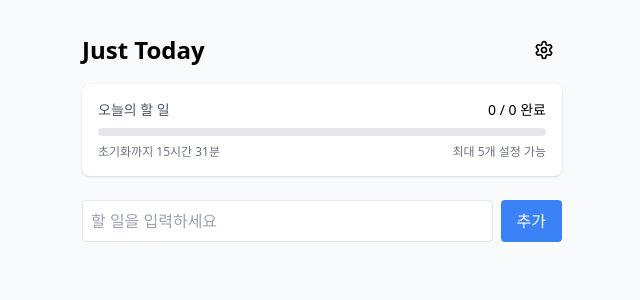
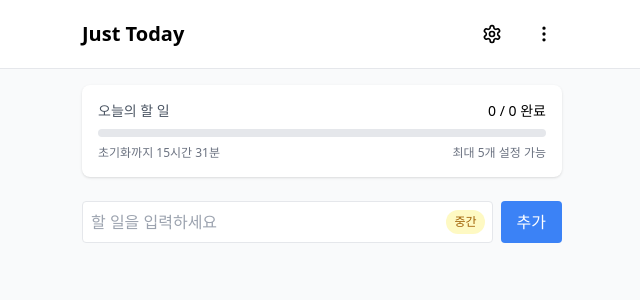
Before and after one commit to jtothemoon/just-today, a React (Vite) app: page / in a window 1280 px wide. Both pictures are taken after a click on the button "시작하기". Shown: the top 300 px of the page, without its empty margins (318-958 px from the left). Built offline with nearby package versions, Linux system fonts and the light colour scheme.

Commit message:
상단 메뉴, 우선 순위 추가

```diff
--- /dev/null
+++ b/src/components/layout/Header.tsx
@@ -0,0 +1,99 @@
+// src/components/layout/Header.tsx
+import { Settings, MoreVertical } from 'lucide-react';
+import { useState } from 'react';
+import { useNavigate } from 'react-router-dom';
+
+interface HeaderProps {
+  onClearAll: () => void;
+  onClearCompleted: () => void;
+  onReset: () => void;
+  onToggleHideCompleted: () => void;
+  isHidingCompleted: boolean;
+}
+
+const Header = ({
+  onClearAll,
+  onClearCompleted,
+  onReset,
+  onToggleHideCompleted,
+  isHidingCompleted
+}: HeaderProps) => {
+  const [isMenuOpen, setIsMenuOpen] = useState(false);
+  const navigate = useNavigate();
+
+  return (
+    <div className="sticky top-0 bg-white z-10 border-b">
+      <div className="max-w-lg mx-auto px-4 py-4 flex items-center justify-between">
+        <h1 className="text-xl font-bold">Just Today</h1>
+
+        <div className="flex items-center gap-2">
+          <button
+            onClick={() => navigate('/')}
+            className="p-2 hover:bg-gray-100 rounded-full transition-colors md:mr-2"
+            aria-label="설정"
+          >
+            <Settings className="w-5 h-5" />
+          </button>
+
+          <div className="relative">
+            <button
+              onClick={() => setIsMenuOpen(!isMenuOpen)}
+              className="p-2 hover:bg-gray-100 rounded-full transition-colors"
+              aria-label="메뉴"
+            >
+              <MoreVertical className="w-5 h-5" />
+            </button>
+
+            {isMenuOpen && (
+              <div className="absolute right-0 mt-2 py-2 w-48 bg-white rounded-lg shadow-lg border">
+                <button
+                  onClick={() => {
+                    onToggleHideCompleted();
+                    setIsMenuOpen(false);
+                  }}
+                  className="w-full px-4 py-2 text-left text-sm hover:bg-gray-100"
+                >
+                  {isHidingCompleted ? '완료된 항목 표시' : '완료된 항목 숨기기'}
+                </button>
+                <button
+                  onClick={() => {
+                    onClearCompleted();
+                    setIsMenuOpen(false);
+                  }}
+                  className="w-full px-4 py-2 text-left text-sm hover:bg-gray-100"
+                >
+                  완료된 항목 삭제
+                </button>
+                <hr className="my-2" />
+                <button
+                  onClick={() => {
+                    if (confirm('모든 할 일을 초기화하시겠습니까?')) {
+                      onReset();
+                    }
+                    setIsMenuOpen(false);
+                  }}
+                  className="w-full px-4 py-2 text-left text-sm hover:bg-gray-100 text-yellow-600"
+                >
+                  수동 초기화
+                </button>
+                <button
+                  onClick={() => {
+                    if (confirm('정말 모든 할 일을 삭제하시겠습니까?')) {
+                      onClearAll();
+                    }
+                    setIsMenuOpen(false);
+                  }}
+                  className="w-full px-4 py-2 text-left text-sm hover:bg-gray-100 text-red-600"
+                >
+                  전체 삭제
+                </button>
+              </div>
+            )}
+          </div>
+        </div>
+      </div>
+    </div>
+  );
+};
+
+export default Header;
--- a/src/components/todo/TodoInput.tsx
+++ b/src/components/todo/TodoInput.tsx
@@ -1,20 +1,48 @@
 // src/components/todo/TodoInput.tsx
+import { useState } from 'react';
+import { Priority } from '../../types/todo';
+import { getPriorityStyle, getPriorityLabel } from '../../utils/priority';
+
 interface TodoInputProps {
   value: string;
   onChange: (value: string) => void;
-    onSubmit: (e: React.FormEvent) => void;
+  onSubmit: (text: string, priority: Priority) => void;
 }
 
 const TodoInput = ({ value, onChange, onSubmit }: TodoInputProps) => {
+  const [priority, setPriority] = useState<Priority>('MEDIUM');
+
+  const handleSubmit = (e: React.FormEvent) => {
+    e.preventDefault();
+    if (!value.trim()) return;
+    onSubmit(value, priority);
+  };
+
+  const cyclePriority = () => {
+    const priorities: Priority[] = ['HIGH', 'MEDIUM', 'LOW'];
+    const currentIndex = priorities.indexOf(priority);
+    const nextIndex = (currentIndex + 1) % priorities.length;
+    setPriority(priorities[nextIndex]);
+  };
+
   return (
-      <form onSubmit={onSubmit} className="mb-8 flex gap-2">
+    <form onSubmit={handleSubmit} className="mb-8 flex gap-2">
+      <div className="relative flex-1">
         <input
           type="text"
           value={value}
           onChange={(e) => onChange(e.target.value)}
           placeholder="할 일을 입력하세요"
-          className="flex-1 p-2 border rounded"
+          className="w-full p-2 pr-20 border rounded"
         />
+        <button
+          type="button"
+          onClick={cyclePriority}
+          className={`absolute right-2 top-1/2 -translate-y-1/2 px-2 py-1 rounded-full text-xs font-medium transition-colors ${getPriorityStyle(priority)}`}
+        >
+          {getPriorityLabel(priority)}
+        </button>
+      </div>
       <button
         type="submit"
         className="px-4 py-2 bg-blue-500 text-white rounded hover:bg-blue-600 transition-colors"
--- a/src/hooks/useTodos.ts
+++ b/src/hooks/useTodos.ts
@@ -3,14 +3,16 @@ import { useState, useEffect, useCallback } from 'react';
 import { useToast } from '../context/ToastContext';
 import { Todo } from '../types/todo';
 import { STORAGE_KEY } from '../constants/storage';
+import { Priority } from '../types/todo';
 
 export const useTodos = () => {
   const { showToast } = useToast();
+
   const [todos, setTodos] = useState<Todo[]>(() => {
     const saved = localStorage.getItem(STORAGE_KEY.TODOS);
     if (saved) {
       const initialValue = JSON.parse(saved);
-      return initialValue.map((todo: any) => ({
+      return initialValue.map((todo: Omit<Todo, 'createdAt'> & { createdAt: string }) => ({
         ...todo,
         createdAt: new Date(todo.createdAt),
       }));
@@ -26,12 +28,13 @@ export const useTodos = () => {
     localStorage.setItem(STORAGE_KEY.TODOS, JSON.stringify(todos));
   }, [todos]);
 
-  const addTodo = useCallback((content: string) => {
+  const addTodo = useCallback((content: string, priority: Priority) => {
     const todo: Todo = {
       id: crypto.randomUUID(),
       content: content.trim(),
       isCompleted: false,
       createdAt: new Date(),
+      priority,
     };
 
     setTodos(prev => [...prev, todo]);
--- a/src/pages/TodoPage.tsx
+++ b/src/pages/TodoPage.tsx
@@ -1,18 +1,16 @@
 // src/pages/TodoPage.tsx
-import { useState, useEffect } from 'react';
-import { useNavigate } from 'react-router-dom';
-import { Settings as SettingsIcon } from 'lucide-react';
-import { useTodos } from '../hooks/useTodos';
-import { useSettings } from '../hooks/useSettings';
-import TodoInput from '../components/todo/TodoInput';
-import TodoList from '../components/todo/TodoList';
-import TodoProgress from '../components/todo/TodoProgress';
-import DeleteModal from '../components/common/DeleteModal';
-import { checkShouldReset } from '../utils/date';
-import { STORAGE_KEY } from '@/constants/storage';
+import { useState, useEffect } from "react";
+import { useTodos } from "../hooks/useTodos";
+import { useSettings } from "../hooks/useSettings";
+import TodoInput from "../components/todo/TodoInput";
+import TodoList from "../components/todo/TodoList";
+import TodoProgress from "../components/todo/TodoProgress";
+import DeleteModal from "../components/common/DeleteModal";
+import Header from "../components/layout/Header";
+import { checkShouldReset } from "../utils/date";
+import { STORAGE_KEY } from "@/constants/storage";
 
 const TodoPage = () => {
-  const navigate = useNavigate();
   const { settings } = useSettings();
   const {
     todos,
@@ -31,7 +29,8 @@ const TodoPage = () => {
     reorderTodos,
   } = useTodos();
 
-  const [newTodo, setNewTodo] = useState('');
+  const [newTodo, setNewTodo] = useState("");
+  const [isHidingCompleted, setIsHidingCompleted] = useState(false);
 
   // 주기적으로 초기화 시간 체크
   useEffect(() => {
@@ -44,59 +43,47 @@ const TodoPage = () => {
       }
     };
 
-    const interval = setInterval(checkReset, 1000); // 1초마다 체크
+    const interval = setInterval(checkReset, 1000);
     return () => clearInterval(interval);
   }, [todos, settings.resetTime, resetTodos]);
 
-  // 날짜 변경 체크
-  useEffect(() => {
-    if (todos.length > 0) {
-      const lastTodo = todos[0];
-      if (checkShouldReset(lastTodo.createdAt, settings.resetTime)) {
-        localStorage.removeItem(STORAGE_KEY.TODOS);
-        window.location.reload();
-      }
-    }
-  }, [todos, settings.resetTime]);
-
-  const handleSubmit = (e: React.FormEvent) => {
-    e.preventDefault();
-    if (!newTodo.trim()) return;
-
-    if (todos.length >= settings.maxTodos) {
-      alert(`할 일은 최대 ${settings.maxTodos}개까지만 등록할 수 있습니다.`);
-      return;
-    }
-
-    addTodo(newTodo);
-    setNewTodo('');
-  };
-
   const handleEditKeyDown = (e: React.KeyboardEvent, id: string) => {
-    if (e.key === 'Enter') {
+    if (e.key === "Enter") {
       e.preventDefault();
       updateTodo(id, editingText);
-    } else if (e.key === 'Escape') {
-      setEditingText('');
+    } else if (e.key === "Escape") {
+      setEditingText("");
       setEditingId(null);
     }
   };
 
-  const completedTodos = todos.filter(todo => todo.isCompleted).length;
+  const completedTodos = todos.filter((todo) => todo.isCompleted).length;
+
+  const handleClearAll = () => {
+    localStorage.removeItem(STORAGE_KEY.TODOS);
+    window.location.reload();
+  };
+
+  const handleClearCompleted = () => {
+    const newTodos = todos.filter((todo) => !todo.isCompleted);
+    reorderTodos(newTodos);
+  };
+
+  const filteredTodos = isHidingCompleted
+    ? todos.filter(todo => !todo.isCompleted)
+    : todos;
 
   return (
-    <div className="min-h-screen bg-gray-50 py-8">
-      <div className="max-w-lg mx-auto px-4">
-        <div className="flex items-center justify-between mb-4">
-          <h1 className="text-2xl font-bold">Just Today</h1>
-          <button
-            onClick={() => navigate('/')}
-            className="p-2 hover:bg-gray-200 rounded-full transition-colors"
-          >
-            <SettingsIcon className="w-5 h-5" />
-          </button>
-        </div>
+    <div className="min-h-screen bg-gray-50">
+      <Header
+        onClearAll={handleClearAll}
+        onClearCompleted={handleClearCompleted}
+        onReset={resetTodos}
+        onToggleHideCompleted={() => setIsHidingCompleted(!isHidingCompleted)}
+        isHidingCompleted={isHidingCompleted}
+      />
 
+      <div className="max-w-lg mx-auto px-4 py-4">
         <TodoProgress
           total={todos.length}
           completed={completedTodos}
@@ -107,11 +94,18 @@ const TodoPage = () => {
         <TodoInput
           value={newTodo}
           onChange={setNewTodo}
-          onSubmit={handleSubmit}
+          onSubmit={(text, priority) => {
+            if (todos.length >= settings.maxTodos) {
+              alert(`할 일은 최대 ${settings.maxTodos}개까지만 등록할 수 있습니다.`);
+              return;
+            }
+            addTodo(text, priority);
+            setNewTodo("");
+          }}
         />
 
         <TodoList
-          todos={todos}
+          todos={filteredTodos}
           editingId={editingId}
           editingText={editingText}
           onToggle={toggleTodo}
--- a/src/types/todo.ts
+++ b/src/types/todo.ts
@@ -1,7 +1,10 @@
 // types/todo.ts
+export type Priority = 'HIGH' | 'MEDIUM' | 'LOW';
+
 export interface Todo {
     id: string;
     content: string;
     isCompleted: boolean;
     createdAt: Date;
+    priority: Priority;
   }
--- /dev/null
+++ b/src/utils/priority.ts
@@ -0,0 +1,18 @@
+// src/utils/priority.ts
+import { Priority } from '../types/todo';
+
+export const getPriorityStyle = (priority: Priority) => {
+  switch(priority) {
+    case 'HIGH': return 'bg-red-100 text-red-700 hover:bg-red-200';
+    case 'MEDIUM': return 'bg-yellow-100 text-yellow-700 hover:bg-yellow-200';
+    case 'LOW': return 'bg-gray-100 text-gray-700 hover:bg-gray-200';
+  }
+};
+
+export const getPriorityLabel = (priority: Priority) => {
+  switch(priority) {
+    case 'HIGH': return '높음';
+    case 'MEDIUM': return '중간';
+    case 'LOW': return '낮음';
+  }
+};
```
Also changed, not shown: src/components/todo/TodoItem.tsx (+7 -1 lines). Lines whose indentation alone changed are shown as unchanged.
